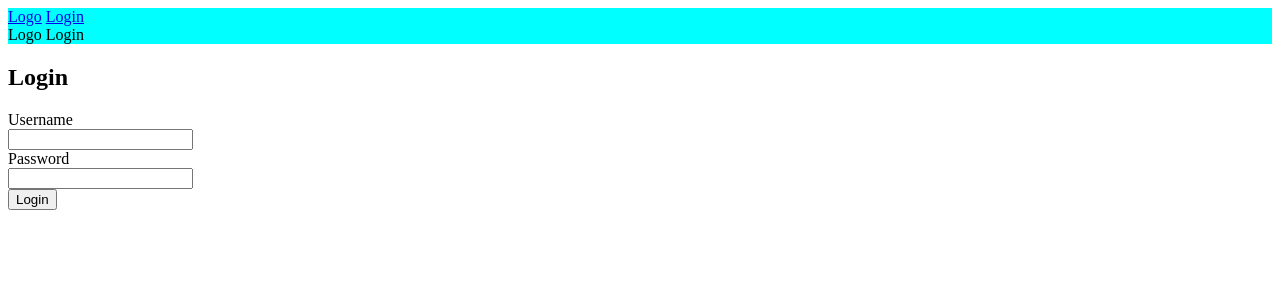
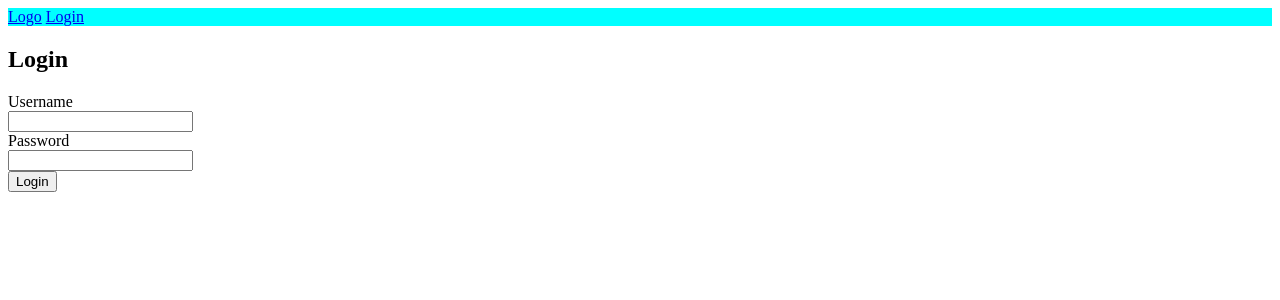
Before and after one commit to benshabbat/NadlanPhp, a PHP site: page /login.php in a window 1280 px wide. Shown: the top 300 px of the page. Run offline with PHP 8.4, Linux system fonts and the light colour scheme.

Commit message:
fix bugs and clean code

```diff
--- a/create-home.php
+++ b/create-home.php
@@ -28,7 +28,7 @@ include "./html/header.html"
         <input type="text" name="address" /><br>
         <label>Photos</label><br>
         <input type="file" name="photos" /><br>
-        <label>Desription</label><br>
+        <label>Description</label><br>
         <input type="text" name="description" /><br>
         <label>Perks</label><br>
         <input type="text" name="perks" /><br>
--- a/html/header.html
+++ b/html/header.html
@@ -7,8 +7,8 @@
 </head>
 <body>
     <header class="nav-bar">
-        <a href="../index.php">Logo</a>
-        <a href="../login.php">Login</a>
+        <a href="index.php">Logo</a>
+        <a href="login.php">Login</a>
     </header>
 </body>
 </html>
--- a/index.php
+++ b/index.php
@@ -28,4 +28,3 @@ include "./html/header.html"
 </body>
 
 </html>
-<?php echo "$_POST[home]" ?>
--- a/login.php
+++ b/login.php
@@ -14,10 +14,6 @@ include "./html/header.html"
 </head>
 
 <body>
-    <nav class="nav-bar">
-        <a>Logo</a>
-        <a>Login</a>
-    </nav>
     <form action="index.php" method="post">
         <h2>Login</h2>
         <label>Username</label><br>
```
